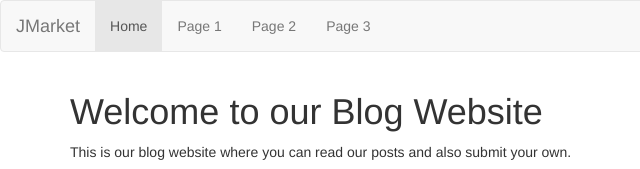
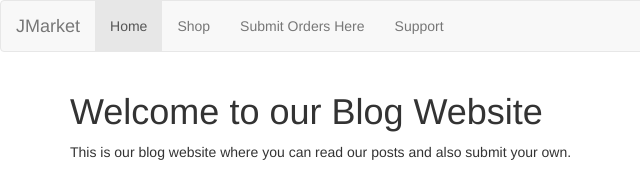
Before and after one commit to jmarketatjmac/jmarket.tk, a plain HTML site: page index.html in a window 1280 px wide. Shown: the top 169 px of the page, 0-640 px from the left. Drawn offline with nearby package versions, Linux system fonts and the light colour scheme.

Commit message:
Update index.html

```diff
--- a/index.html
+++ b/index.html
@@ -38,11 +38,11 @@
 
         <li class="active"><a href="#">Home</a></li>
 
-        <li><a href="#">Page 1</a></li>
+        <li><a href="#">Shop</a></li>
 
-        <li><a href="#">Page 2</a></li>
+        <li><a href="#">Submit Orders Here</a></li>
 
-        <li><a href="#">Page 3</a></li>
+        <li><a href="#">Support</a></li>
 
       </ul>
 
```
